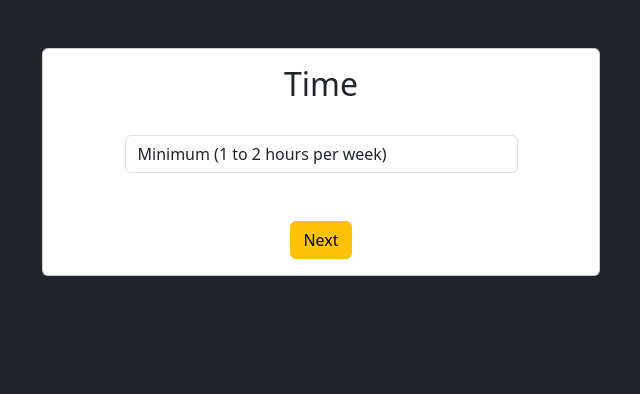
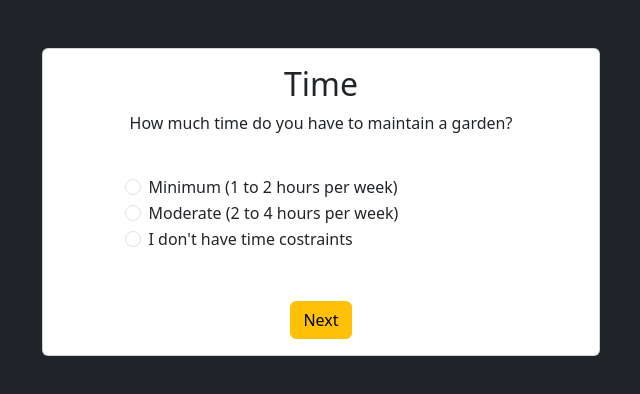
Before and after one commit to MateenSQ/M.A.S.H.E.D_Garden_Genie, a React (Create React App) app in the folder garden_genie/: page /form in a window 1280 px wide. Shown: the top 394 px of the page, without its empty margins (319-959 px from the left). Built offline with nearby package versions, Linux system fonts and the light colour scheme.

Commit message:
Changed dropdown to radio buttons for Accessibility, Time, Region - buttons and submit form functional

```diff
--- a/garden_genie/src/components/Form/Accessibility.js
+++ b/garden_genie/src/components/Form/Accessibility.js
@@ -1,35 +1,29 @@
 import React from "react";
 import { Form } from "react-bootstrap";
 
-const Accessibility = ({ handleChange }) => {
+const Accessibility = ({ handleChange, values }) => {
   return (
     <div className="d-flex flex-column align-items-center">
       <h2>Mobility</h2>
-
+      <p>Do you have any mobility difficulties?</p>
       <Form.Group controlId = "accessibility" className="w-75 mt-4">
         <Form.Check
         value="yes"
         type="radio"
-          label="Do you have any mobility difficulties?"
-          onChange={handleChange("accessibility")}
-          checked={accessibility === "yes"}
-
+        label="Yes"
+        onChange={handleChange("accessibility")}
+        checked={values.accessibility === "yes"}
+        aria-labelledby="Radio button choice for yes"
         >
-       {/* <div className="form-check">
-  <input className="form-check-input" type="radio" name="flexRadioDefault" id="flexRadioDefault1" />
-  <label className="form-check-label" htmlFor="flexRadioDefault1">
-    Yes
-  </label>
- </div>
-<div className="form-check">
-  <input className="form-check-input" type="radio" name="flexRadioDefault" id="flexRadioDefault2" checked />
-  <label className="form-check-label" htmlFor="flexRadioDefault2">
-    Default checked radio
-  </label>
-</div> */}
-
-          {/* { <option>Yes</option>
-          <option>No</option> } */}
+        </Form.Check>
+        <Form.Check
+        value="no"
+        type="radio"
+        label="No"
+        onChange={handleChange("accessibility")}
+        checked={values.accessibility === "no"}
+        aria-labelledby="Radio button choice for no"
+        >
         </Form.Check>
       </Form.Group>
     </div>
@@ -37,3 +31,39 @@ const Accessibility = ({ handleChange }) => {
 };
 
 export default Accessibility;
+
+// import React from "react";
+// import { Form } from "react-bootstrap";
+
+// const Accessibility = ({ handleChange, values }) => {
+//   return (
+//     <div className="d-flex flex-column align-items-center">
+//       <h2>Mobility</h2>
+//       <fieldset>
+//         <legend>Do you have any mobility difficulties?</legend>
+//         <Form.Group className="w-75 mt-4">
+//           <Form.Check
+//             id="accessibility-yes"
+//             value="yes"
+//             type="radio"
+//             label="Yes"
+//             onChange={handleChange("accessibility")}
+//             checked={values.accessibility === "yes"}
+//             aria-labelledby="accessibility-yes-label"
+//           />
+//           <Form.Check
+//             id="accessibility-no"
+//             value="no"
+//             type="radio"
+//             label="No"
+//             onChange={handleChange("accessibility")}
+//             checked={values.accessibility === "no"}
+//             aria-labelledby="accessibility-no-label"
+//           />
+//         </Form.Group>
+//       </fieldset>
+//     </div>
+//   );
+// };
+
+// export default Accessibility;
--- a/garden_genie/src/components/Form/Multiform.js
+++ b/garden_genie/src/components/Form/Multiform.js
@@ -49,10 +49,10 @@ const handleSubmit = () => {
         <div className="card p-3 w-50 mt-5">
           {
             {
-              1: <Time handleChange={handleChange} />,
+              1: <Time handleChange={handleChange} values={values}/>,
               2: <Space handleChange={handleChange} />,
-              3: <Region handleChange={handleChange} />,
-              4: <Accessibility handleChange={handleChange} />,
+              3: <Region handleChange={handleChange} values={values}/>,
+              4: <Accessibility handleChange={handleChange} values={values} />,
               5: <Budget handleChange={handleChange} />,
             }[step]
           }
--- a/garden_genie/src/components/Form/Region.js
+++ b/garden_genie/src/components/Form/Region.js
@@ -1,22 +1,39 @@
 import React from "react";
 import { Form } from "react-bootstrap";
 
-const Region = ({ handleChange }) => {
+const Region = ({ handleChange, values }) => {
   return (
     <div className="d-flex flex-column align-items-center">
       <h2>Region</h2>
-
-      <Form.Group className="w-75 mt-4">
-        <Form.Control
-          placeholder="What is your location?"
-          as="select"
-          onChange={handleChange("region")}
-          name="region"
+      <p>What is your location?</p>
+      <Form.Group controlId = "region" className="w-75 mt-4">
+        <Form.Check
+        value="north"
+        type="radio"
+        label="North"
+        onChange={handleChange("region")}
+        checked={values.region === "north"}
+        aria-labelledby="Radio button choice for North"
         >
-          <option>North</option>
-          <option>Midlands</option>
-          <option>South</option>
-        </Form.Control>
+        </Form.Check>
+        <Form.Check
+        value="midlands"
+        type="radio"
+        label="Midlands"
+        onChange={handleChange("region")}
+        checked={values.region === "midlands"}
+        aria-labelledby="Radio button choice for Midlands"
+        >
+        </Form.Check>
+        <Form.Check
+        value="south"
+        type="radio"
+        label="South"
+        onChange={handleChange("region")}
+        checked={values.region === "south"}
+        aria-labelledby="Radio button choice for South"
+        >
+        </Form.Check>
       </Form.Group>
     </div>
   );
--- a/garden_genie/src/components/Form/Time.js
+++ b/garden_genie/src/components/Form/Time.js
@@ -1,23 +1,40 @@
 import React from "react";
 import { Form } from "react-bootstrap";
 
-const Time = ({ handleChange }) => {
+const Time = ({ handleChange, values }) => {
   return (
     <div className="d-flex flex-column align-items-center">
       <h2>Time</h2>
-
+      <p>How much time do you have to maintain a garden?</p>
       <Form.Group className="w-75 mt-4">
-        <Form.Control
-          placeholder="How much time do you have to maintain a garden?"
-          as="select"
-          onChange={handleChange("time")}
-          name="time"
+      <Form.Check
+        value="minimum"
+        type="radio"
+        label="Minimum (1 to 2 hours per week)"
+        onChange={handleChange("time")}
+        checked={values.time === "minimum"}
+        aria-labelledby="Radio button choice for Minimum (1 to 2 hours per week)"
         >
-          <option>Minimum (1 to 2 hours per week)</option>
-          <option>Moderate (2 to 4 hours per week)</option>
-          <option>I don't have time costraints</option>
-        </Form.Control>
-      </Form.Group>
+        </Form.Check>
+        <Form.Check
+        value="moderate"
+        type="radio"
+        label="Moderate (2 to 4 hours per week)"
+        onChange={handleChange("time")}
+        checked={values.time === "moderate"}
+        aria-labelledby="Radio button choice for Moderate (2 to 4 hours per week)"
+        >
+        </Form.Check>
+        <Form.Check
+        value="noTimeCostraints"
+        type="radio"
+        label="I don't have time costraints"
+        onChange={handleChange("time")}
+        checked={values.time === "noTimeCostraints"}
+        aria-labelledby="Radio button choice for I don't have time costraints"
+        >
+        </Form.Check>
+       </Form.Group>
     </div>
   );
 };
```
